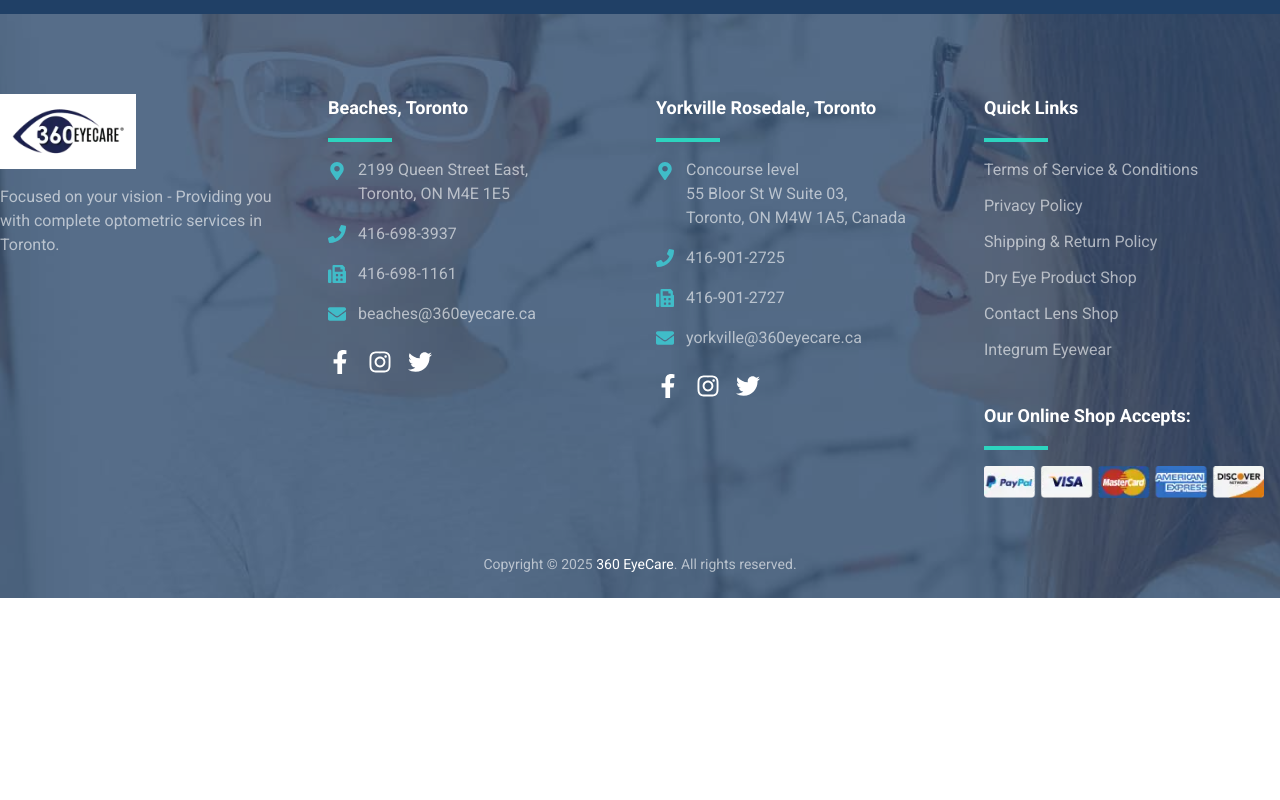
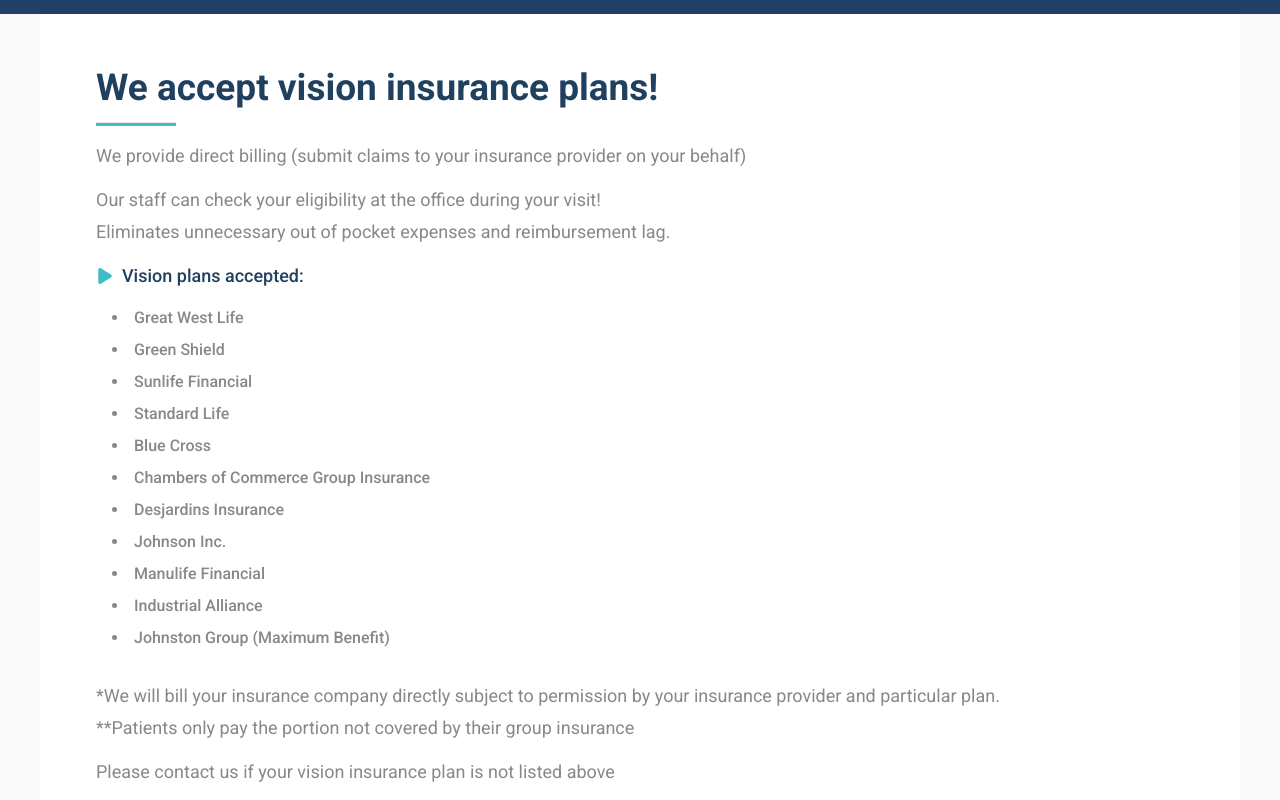
Before and after one commit to invennicoofficial/360-eye-care, a Next.js app: page /direct-billing in a window 1280 px wide. Shown: the part 280-1080 px from the top of the page. Before the commit the page ends 878 px from the top, so only its background shows below. Built offline with nearby package versions, Linux system fonts and the light colour scheme.

Commit message:
feat: Contact Us : Direct Billing

```diff
--- a/app/(contact)/direct-billing/page.jsx
+++ b/app/(contact)/direct-billing/page.jsx
@@ -1,10 +1,73 @@
 import React from "react";
 import SubHeader from "../../../components/SubHeader";
+import { FaPlay } from "react-icons/fa6";
+
+const plans = [
+  "Great West Life",
+  "Green Shield",
+  "Sunlife Financial",
+  "Standard Life",
+  "Blue Cross",
+  "Chambers of Commerce Group Insurance",
+  "Desjardins Insurance",
+  "Johnson Inc.",
+  "Manulife Financial",
+  "Industrial Alliance",
+  "Johnston Group (Maximum Benefit)",
+];
 
 const page = () => {
   return (
-    <main className="pt-[110px]">
+    <main className="pt-[110px] bg-[#F9F9F9]">
       <SubHeader text="Direct Billing" />
+      <div className="mx-4 md:mx-10 bg-white p-6 md:p-14">
+        <h2 className="text-combination-200 text-2xl md:text-3xl lg:text-[37px] font-bold mb-4">
+          We accept vision insurance plans!
+        </h2>
+        <hr className="w-16 md:w-20 h-1 bg-combination-100 mb-4" />
+        <p className="text-neutral-500 text-sm md:text-base lg:text-lg mb-4">
+          We provide direct billing (submit claims to your insurance provider on
+          your behalf)
+        </p>
+        <p className="text-neutral-500 text-sm md:text-base lg:text-lg mb-1">
+          Our staff can check your eligibility at the office during your visit!
+        </p>
+        <p className="text-neutral-500 text-sm md:text-base lg:text-lg mb-4">
+          Eliminates unnecessary out of pocket expenses and reimbursement lag.
+        </p>
+
+        <div className="flex flex-col gap-4">
+          <div className="flex flex-row gap-2 items-center">
+            <FaPlay size="18" className="text-combination-100" />
+            <p className="text-combination-200 font-medium text-base md:text-lg">
+              Vision plans accepted:
+            </p>
+          </div>
+
+          <ul className="list-disc list-inside text-neutral-500 ">
+            {plans.map((plan, index) => (
+              <li
+                className="ml-4 text-sm md:text-base font-medium mb-2"
+                key={index}
+              >
+                {plan}
+              </li>
+            ))}
+          </ul>
+        </div>
+
+        <p className="text-neutral-500 text-sm md:text-base lg:text-lg mb-1 mt-6">
+          *We will bill your insurance company directly subject to permission by
+          your insurance provider and particular plan.
+        </p>
+
+        <p className="text-neutral-500 text-sm md:text-base lg:text-lg mb-4">
+          **Patients only pay the portion not covered by their group insurance
+        </p>
+        <p className="text-neutral-500 text-sm md:text-base lg:text-lg">
+          Please contact us if your vision insurance plan is not listed above
+        </p>
+      </div>
     </main>
   );
 };
```
